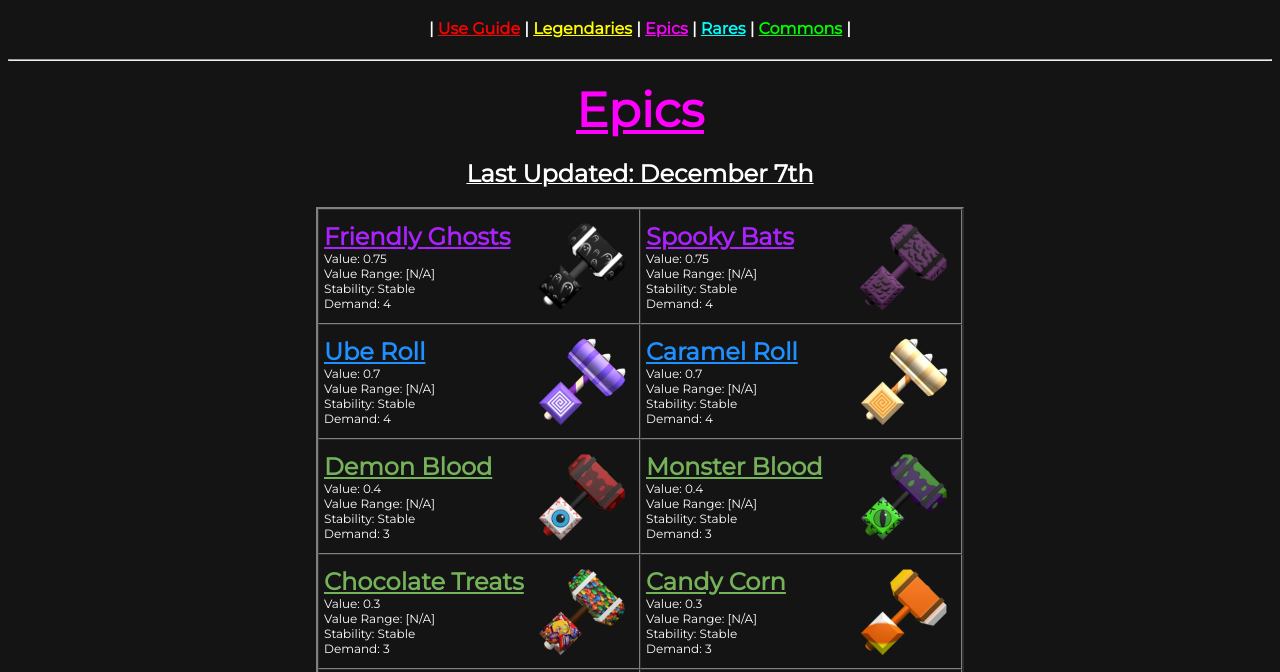
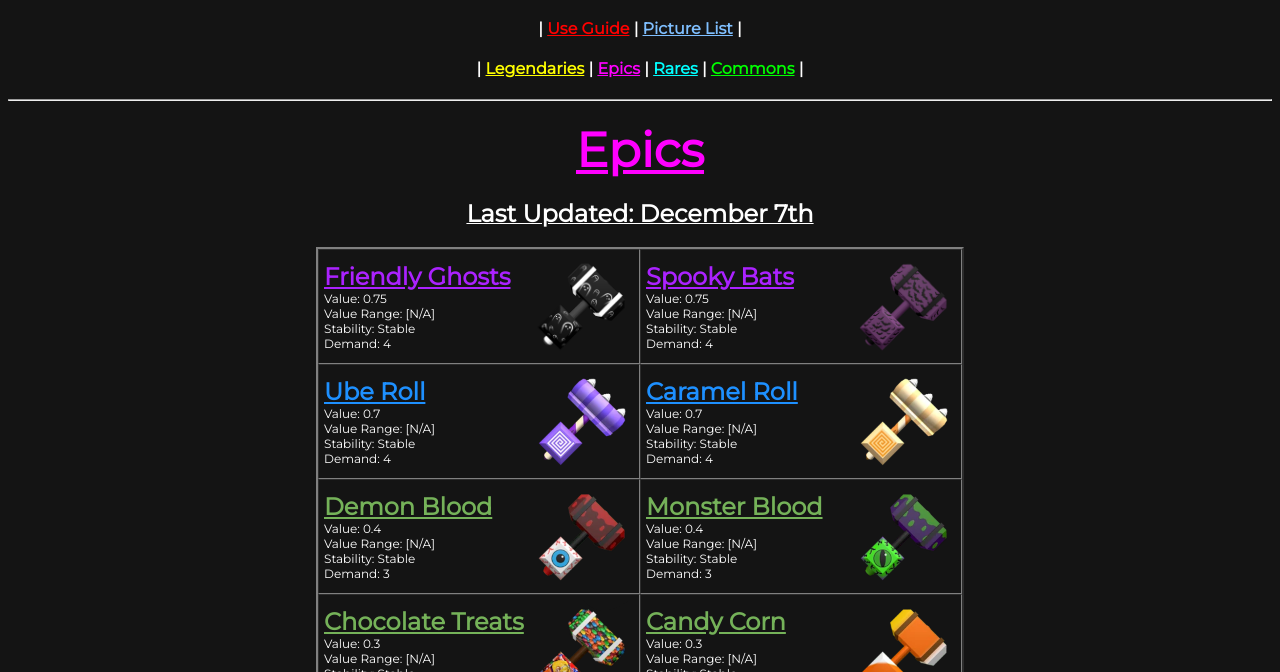
Before and after one commit to FleeTheFacilityValues/Epics, a plain HTML site: page index.html in a window 1280 px wide. Shown: the part 63-735 px from the top of the page. Drawn offline with Linux system fonts and the light colour scheme.

Commit message:
Add files via upload

```diff
--- a/index.html
+++ b/index.html
@@ -19,7 +19,8 @@
     <body style="font-family: 'Montserrat', sans-serif; font-weight: 400;background-color: #141414;color: #ffffff;">
     <body>
         <h1 style="text-align: center;">Rook's FTF Values</h1>
-        <h4 style="text-align: center;">| <a href="https://fleethefacilityvalues.github.io/UseGuide/" style="color:red;">Use Guide</a> | <a href="https://fleethefacilityvalues.github.io/Legendaries/" style="color:yellow;">Legendaries</a> | <a href="https://fleethefacilityvalues.github.io/Epics/" style="color: #ff00ff;">Epics</a> | <a href="https://fleethefacilityvalues.github.io/Rares/" style="color: rgb(0, 255, 255);">Rares</a> | <a href="https://fleethefacilityvalues.github.io/Commons/" style="color: #00ff00;">Commons</a> |</h6>
+        <h4 style="text-align: center;">| <a href="https://fleethefacilityvalues.github.io/UseGuide/" style="color:red;">Use Guide</a> | <a href="https://fleethefacilityvalues.github.io/PictureList/" style="color:#7fbfff;">Picture List</a> |</h6>
+        <h4 style="text-align: center;">| <a href="https://fleethefacilityvalues.github.io/Legendaries/" style="color:yellow;">Legendaries</a> | <a href="https://fleethefacilityvalues.github.io/Epics/" style="color: #ff00ff;">Epics</a> | <a href="https://fleethefacilityvalues.github.io/Rares/" style="color: rgb(0, 255, 255);">Rares</a> | <a href="https://fleethefacilityvalues.github.io/Commons/" style="color: #00ff00;">Commons</a> |</h6>
         <hr>
         <h2 style="text-align: center;"><b><font size="7" color="#ff00ff"><u>Epics</font></u></b></h2>
         <h3 style="text-align: center;"><b><u><font size="5">Last Updated: December 7th</font></u></b></h2>
```
